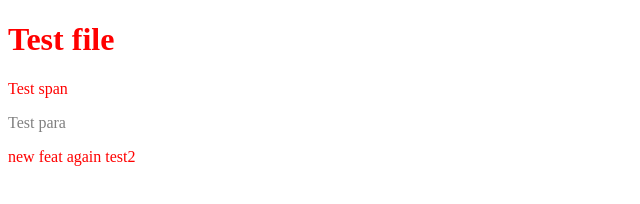
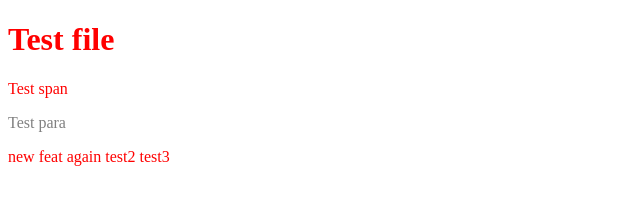
Before and after one commit to 40x/gulp-test, a website: page app/index.html in a window 1280 px wide. Shown: the full height of the page, 0-640 px from the left. Drawn offline with nearby package versions, Linux system fonts and the light colour scheme; files that its build step writes are made by us from their sources.

Commit message:
test 3 files

```diff
--- a/app/index.html
+++ b/app/index.html
@@ -9,6 +9,6 @@
             <span> Test span
                 <p>Test para</p>
             </span>
-    <span>new feat again test2</span>
+    <span>new feat again test2 test3</span>
     </body>
 </html>
```
